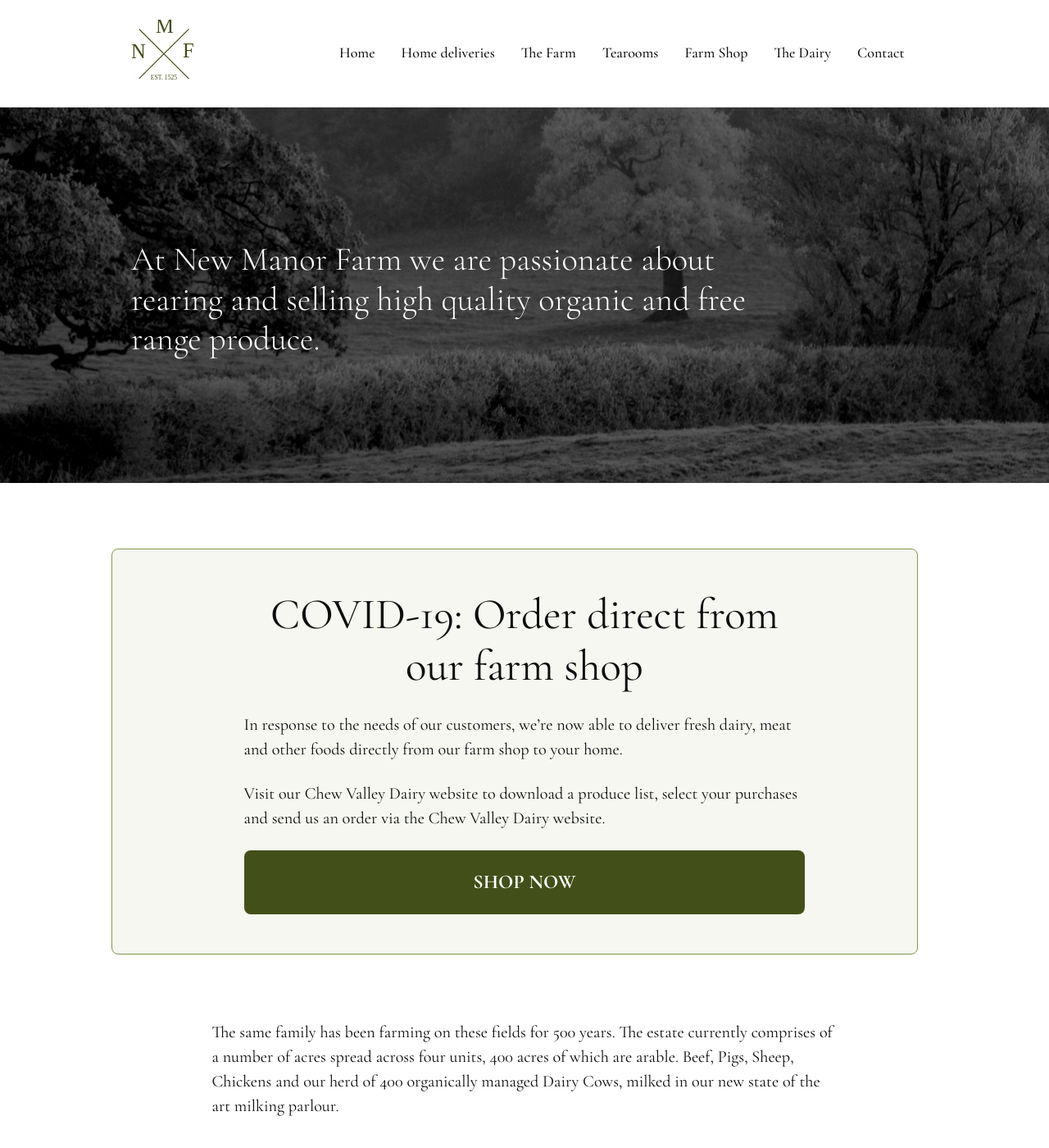
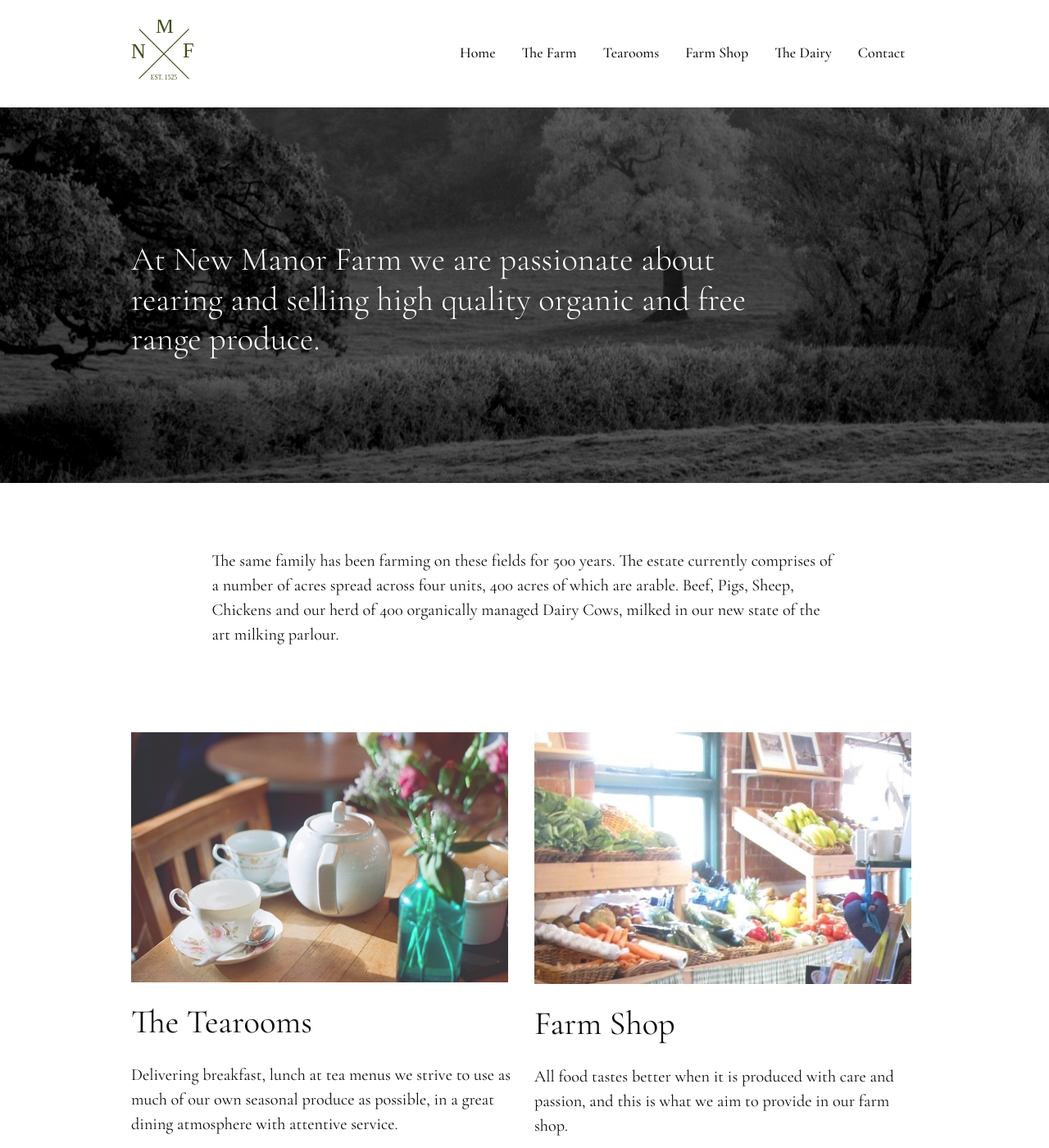
Before and after one commit to cjhbarnes/manor-farm, a Jekyll site: the page built from index.html, in a window 1280 px wide and 1400 px high. Shown: the whole window at 82% size. Built offline with Jekyll 4.4.1, drawn with Linux system fonts in a browser that asks for light colours.

Commit message:
remove form

```diff
--- a/_includes/nav.html
+++ b/_includes/nav.html
@@ -10,8 +10,8 @@
     <ul class="site-nav__list">
       <li class="site-nav__item  site-nav__item--close"><a href="#0" class="site-nav__link site-nav__close">Close</a></li>
       <li class="site-nav__item"><a href="/" class="site-nav__link site-nav__home">Home</a></li>
-      <li class="site-nav__item"><a href="/deliveries/" class="site-nav__link site-nav__del">Home deliveries</a></li>
-      <li class="site-nav__item"><a href="/farm/" class="site-nav__link site-nav__farm">The Farm</a></li>
+<!--       <li class="site-nav__item"><a href="/deliveries/" class="site-nav__link site-nav__del">Home deliveries</a></li>
+ -->      <li class="site-nav__item"><a href="/farm/" class="site-nav__link site-nav__farm">The Farm</a></li>
       <li class="site-nav__item"><a href="/tearooms/" class="site-nav__link site-nav__tearooms">Tearooms</a></li>
       <li class="site-nav__item"><a href="/shop/" class="site-nav__link site-nav__shop">Farm Shop</a></li>
       <li class="site-nav__item"><a href="https://www.chewvalleydairy.co.uk/" class="site-nav__link site-nav__dairy">The Dairy</a></li>
--- a/index.html
+++ b/index.html
@@ -13,14 +13,14 @@
 <div class="o-wrapper">
   <section class="band-top">
 
-    <div class="o-layout o-layout--center covid-banner">
+    <!-- <div class="o-layout o-layout--center covid-banner">
       <div class="o-layout__item u-4/5@lg u-4/5@md u-1/1@sm">
         <h1>COVID-19: Order direct from our farm shop</h1>
         <p>In response to the needs of our customers, we’re now able to deliver fresh dairy, meat and other foods directly from our farm shop to your home.</p>
         <p>Visit our Chew Valley Dairy website to download a produce list, select your purchases and send us an order via the Chew Valley Dairy website.</p>
         <a class="btn" href="/deliveries/">Shop now</a>
       </div>
-    </div>
+    </div> -->
 
     <div class="o-layout o-layout--center">
       <div class="o-layout__item u-4/5@lg u-4/5@md u-1/1@sm">
```
